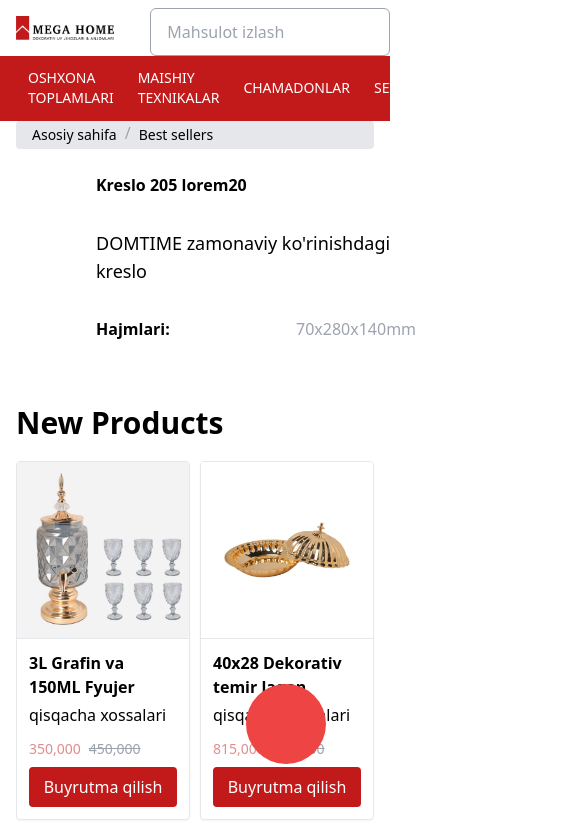
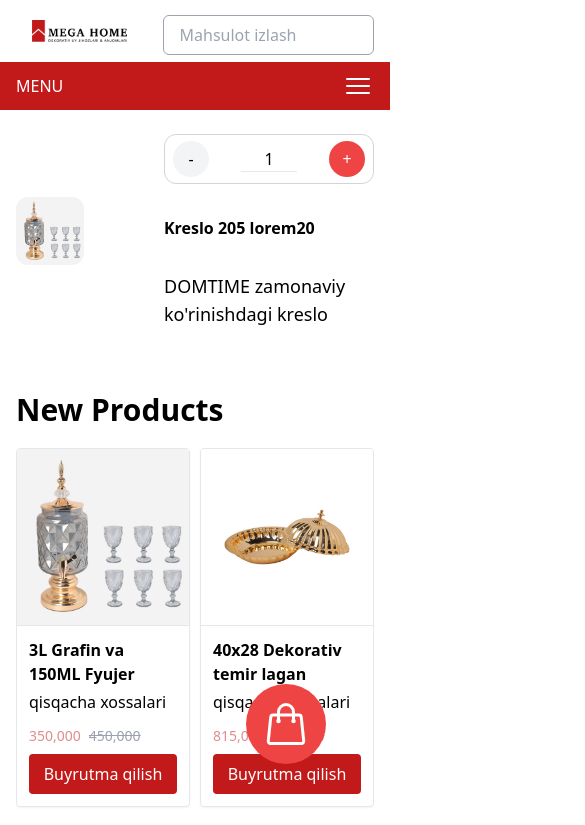
Before and after one commit to JonathanBek0501/MegaHome, a Nuxt app: page /product in a window 390 px wide. Shown: the top 825 px of the page, 585 px wide, since content can reach past the window. Built offline with nearby package versions, Linux system fonts and the light colour scheme.

Commit message:
ready top building, should add checkout page

```diff
--- a/components/Basket.vue
+++ b/components/Basket.vue
@@ -1,5 +1,20 @@
 <template>
-    <div class="rounded-full bg-red-500 size-20">
-
-    </div>
+  <a href="/" class="rounded-full bg-red-500 size-20 flex items-center justify-center">
+    <svg
+      data-slot="icon"
+      fill="none"
+      stroke-width="1.5"
+      stroke="currentColor"
+      viewBox="0 0 24 24"
+      xmlns="http://www.w3.org/2000/svg"
+      aria-hidden="true"
+      class="size-12 text-white"
+    >
+      <path
+        stroke-linecap="round"
+        stroke-linejoin="round"
+        d="M15.75 10.5V6a3.75 3.75 0 1 0-7.5 0v4.5m11.356-1.993 1.263 12c.07.665-.45 1.243-1.119 1.243H4.25a1.125 1.125 0 0 1-1.12-1.243l1.264-12A1.125 1.125 0 0 1 5.513 7.5h12.974c.576 0 1.059.435 1.119 1.007ZM8.625 10.5a.375.375 0 1 1-.75 0 .375.375 0 0 1 .75 0Zm7.5 0a.375.375 0 1 1-.75 0 .375.375 0 0 1 .75 0Z"
+      ></path>
+    </svg>
+  </a>
 </template>
--- a/components/theHeader.vue
+++ b/components/theHeader.vue
@@ -1,22 +1,85 @@
 <template>
   <header>
-        <div class="max-w-7xl mx-auto flex items-center justify-between gap-5">
+    <div class="w-full bg-white">
+      <div
+        class="max-w-7xl mx-auto flex items-center justify-between gap-5 py-1 md:py-0 xl:px-0 px-4"
+      >
         <a href="/" class="flex justify-center p-4">
-                <img class="w-40 sm:w-56" src="/megahome-text.png" alt="">
+          <img class="w-40 sm:w-48" src="/megahome-text.png" alt="" />
         </a>
 
         <div class="max-w-md w-full mt-2">
-                <input type="search" placeholder="Mahsulot izlash" class="border border-gray-400 rounded-md w-full h-12 px-4">
+          <input
+            type="search"
+            placeholder="Mahsulot izlash"
+            class="border border-gray-400 rounded-md w-full h-10 md:h-12 px-4"
+          />
         </div>
       </div>
 
-        <div class="bg-brand">
-            <div class="max-w-7xl mx-auto flex items-center justify-between px-4">
-                <nuxt-link v-for="(navigation, index) in navigations" :key="index" :to="navigation.link" class="flex items-center justify-center gap-1 uppercase text-white transition-all ease-in-out hover:text-white/70 border-b border-transparent hover:border-b hover:border-white font-medium text-sm p-3">
+      <div class="relative bg-brand">
+        <div class="max-w-7xl mx-auto px-4">
+          <div class="md:hidden flex items-center justify-between py-2">
+            <span class="text-white"> MENU </span>
+
+            <button
+              type="button"
+              class="text-white"
+              @click="menuOpen = !menuOpen"
+            >
+              <svg
+                v-if="!menuOpen"
+                data-slot="icon"
+                class="size-8 transition-all ease-in-out"
+                fill="none"
+                stroke-width="1.5"
+                stroke="currentColor"
+                viewBox="0 0 24 24"
+                xmlns="http://www.w3.org/2000/svg"
+                aria-hidden="true"
+              >
+                <path
+                  stroke-linecap="round"
+                  stroke-linejoin="round"
+                  d="M3.75 6.75h16.5M3.75 12h16.5m-16.5 5.25h16.5"
+                ></path>
+              </svg>
+
+              <svg
+                v-else
+                data-slot="icon"
+                class="size-8"
+                fill="none"
+                stroke-width="1.5"
+                stroke="currentColor"
+                viewBox="0 0 24 24"
+                xmlns="http://www.w3.org/2000/svg"
+                aria-hidden="true"
+              >
+                <path
+                  stroke-linecap="round"
+                  stroke-linejoin="round"
+                  d="M6 18 18 6M6 6l12 12"
+                ></path>
+              </svg>
+            </button>
+          </div>
+
+          <div :class="menuOpen ? 'max-h-64' : 'max-h-0'" class="absolute md:static top-12 left-0 w-full bg-brand md:max-h-none overflow-hidden transition-all ease-in-out duration-200">
+              <div class="flex flex-col md:flex-row md:items-center justify-between">
+                <nuxt-link
+                  v-for="(navigation, index) in navigations"
+                  :key="index"
+                  :to="navigation.link"
+                  class="flex items-center justify-center gap-1 uppercase text-white transition-all ease-in-out hover:text-white/70 border-b border-transparent hover:border-b hover:border-white font-medium text-xs lg:text-sm p-3"
+                >
                   <span>
                     {{ navigation.title }}
                   </span>
                 </nuxt-link>
+              </div>
+          </div>
+        </div>
       </div>
     </div>
   </header>
@@ -25,7 +88,7 @@
 <script setup>
 const navigations = ref([
   {
-        title: 'Oshxona toplamlari',
+    title: "Oshxona toplamlari",
     link: "/products",
   },
   {
@@ -33,140 +96,22 @@ const navigations = ref([
     link: "/products",
   },
   {
-        title: 'Chamadonlar',
+    title: "Chamadonlar",
     link: "/products",
   },
   {
-        title: 'Seyflar',
+    title: "Seyflar",
     link: "/products",
   },
   {
-        title: 'Office kreslolar',
+    title: "Office kreslolar",
     link: "/products",
   },
   {
-        title: 'Dekorlar',
+    title: "Dekorlar",
     link: "/products",
   },
-])
-// const navigations = ref([
-//     {
-//         title: "oshxona to'plam",
-//         subtitles: ref([
-//             {
-//                 title: 'Qozonlar',
-//                 link: ''
-//             },
-//             {
-//                 title: 'Oshxona Anjomlari',
-//                 link: ''
-//             },
-//             {
-//                 title: 'Dasturxonlar',
-//                 link: ''
-//             },
-//         ])
-//     },
-//     {
-//         title: 'Servis Idishlar',
-//         subtitles: ref([
-//             {
-//                 title: "Idish to'plam",
-//                 link: ''
-//             },
-//             {
-//                 title: "Choynak to'plam",
-//                 link: ''
-//             },
-//             {
-//                 title: "Chashkalar",
-//                 link: ''
-//             },
-//         ])
-//     },
-//     {
-//         title: 'Dekorlar',
-//         subtitles: ref([
-//             {
-//                 title: 'Soatlar',
-//                 link: ''
-//             },
-//             {
-//                 title: 'Dekorlar',
-//                 link: ''
-//             },
-//             {
-//                 title: 'Pano kartinalar',
-//                 link: ''
-//             },
-//             {
-//                 title: 'Islomiy kartinalar',
-//                 link: ''
-//             },
-//         ])
-//     },
-//     {
-//         title: 'Maishiy Texnika',
-//         subtitles: ref([
-//             {
-//                 title: 'Tefal',
-//                 link: ''
-//             },
-//             {
-//                 title: 'Blender',
-//                 link: ''
-//             },
-//             {
-//                 title: 'Dazmol',
-//                 link: ''
-//             },
-//             {
-//                 title: 'Mikrovolnovka',
-//                 link: ''
-//             },
-//             {
-//                 title: 'Isitgich',
-//                 link: ''
-//             },
-//             {
-//                 title: 'Kolonka',
-//                 link: ''
-//             },
-//         ])
-//     },
-//     {
-//         title: 'Kreslolar',
-//         subtitles: ref([
-//             {
-//                 title: 'Stullar',
-//                 link: ''
-//             },
-//             {
-//                 title: "Yumshoq",
-//                 link: ''
-//             },
-//             {
-//                 title: 'Setochniy',
-//                 link: ''
-//             },
-//         ])
-//     },
-//     {
-//         title: 'Chamadonlar',
-//         subtitles: ref([
-//             {
-//                 title: 'Kichik',
-//                 link: ''
-//             },
-//             {
-//                 title: "O'rta",
-//                 link: ''
-//             },
-//             {
-//                 title: 'Katta',
-//                 link: ''
-//             },
-//         ])
-//     },
-// ])
+]);
+
+const menuOpen = ref(false);
 </script>
--- a/layouts/default.vue
+++ b/layouts/default.vue
@@ -1,5 +1,5 @@
 <template>
-    <theHeader />
+    <theHeader class="sticky top-0 left-0 z-[9999]" />
     <main class="bg-body min-h-screen">
         <slot />
         <PageHomeNewProducts />
--- a/pages/Products/index.vue
+++ b/pages/Products/index.vue
@@ -1,8 +1,6 @@
 <template>
     <div class="max-w-7xl mx-auto pt-4 px-4 sm:px-6">
-        <TheBreadcrumbs />
-
-        <div class="py-10">
+        <div class="pb-10">
             <h2 class="text-3xl sm:text-4xl font-bold pb-5">
                 Category name
             </h2>
--- a/pages/product.vue
+++ b/pages/product.vue
@@ -1,30 +1,32 @@
 <template>
     <div class="max-w-7xl mx-auto px-4 sm:px-6">
-        <TheBreadcrumbs />
-
         <div class="max-w-5xl mx-auto flex items-center gap-20 py-6">
             <div class="max-w-md w-full h-full rounded-xl overflow-hidden">
                 <img class="w-full h-full object-cover" src="/bestSellers/08DLX.jpg" alt="">
             </div>
 
-            <div>
+            <div class="space-y-8">
+                <div class="rounded-xl border border-gray-300 flex items-center gap-8 w-fit py-1.5 px-2">
+                    <button
+                        class="size-9 bg-gray-100 flex items-center justify-center rounded-full"
+                    >
+                        -
+                    </button>
+                    <div class="w-14 border-b">
+                        <span class="block text-center">1</span>
+                    </div>
+                    <button
+                        class="size-9 bg-red-500 text-white flex items-center justify-center rounded-full"
+                    >
+                        +
+                    </button>
+                </div>
                 <h2 class="sm:text-2xl font-semibold">
                     Kreslo 205 lorem20
                 </h2>
-                <p class="text-lg py-8">
+                <p class="text-lg">
                     DOMTIME zamonaviy ko'rinishdagi kreslo
                 </p>
-                <div>
-                    <div class="grid grid-cols-[200px_1fr]">
-                        <h3 class="font-bold">
-                            Hajmlari:
-                        </h3>
-
-                        <p class="text-gray-400">
-                            70x280x140mm
-                        </p>
-                    </div>
-                </div>
             </div>
         </div>
     </div>
```
Also changed, not shown: 1 other file (tests, documents, lock files or other folders). Lines whose indentation alone changed are shown as unchanged.
